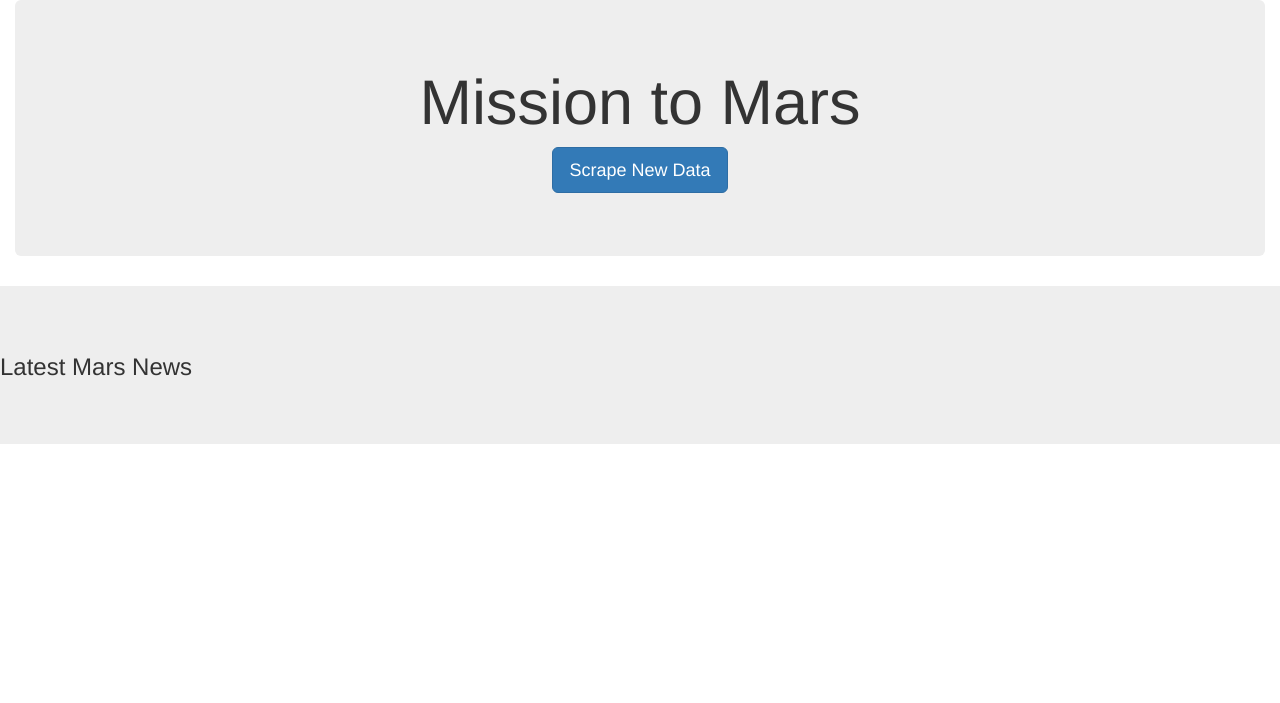
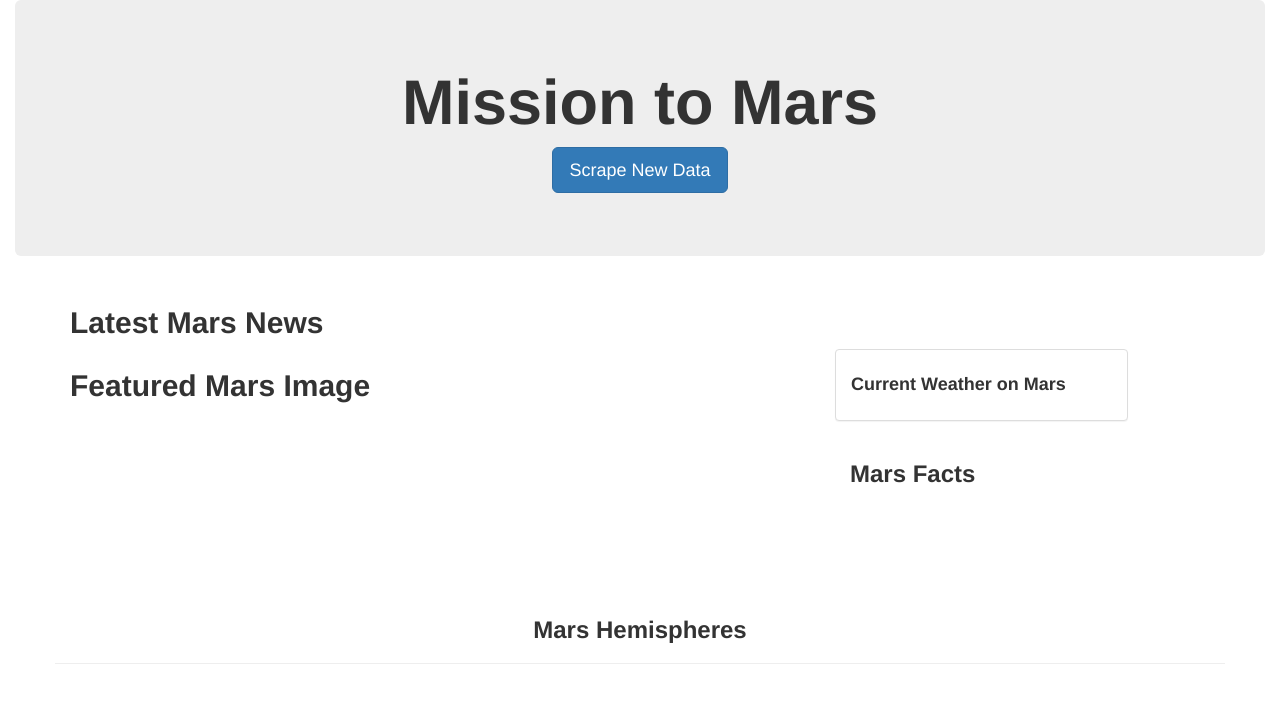
Before and after one commit to gsolohy/web-scraping-challenge, a Flask app: template Missions_to_Mars/templates/index.html in a window 1280 px wide. Shown: the top 703 px of the page. Run offline with Flask 2, Linux system fonts and the light colour scheme; the template is opened without the code that fills it, so the values that code supplies are empty; some libraries are stand-ins or nearby versions.

Commit message:
add screenshots

```diff
--- a/Missions_to_Mars/static/css/style.css
+++ /dev/null
@@ -1,3 +0,0 @@
-h1 {
-    color: blue;
-}
--- a/Missions_to_Mars/templates/index.html
+++ b/Missions_to_Mars/templates/index.html
@@ -10,17 +10,80 @@
   </head>
 
   <body>
+
     <div class="container-fluid">
       <div class="jumbotron text-center">
-      <h1>Mission to Mars</h1>
+        <h1><b>Mission to Mars</b></h1>
         <p><a class="btn btn-primary btn-lg" href="/scrape" role="button">Scrape New Data</a></p>
       </div>
     </div>
 
-  <div class="jumbotron">
-      <h3>Latest Mars News</h3>
-      <h5>{{about_mars.news_title}}</h5>
-      <p>{{about_mars.news_p}}</p>
+    <div class="container">
+
+      <div class="row">
+        <div class="col-md-12">
+          <div class="media">
+            <div class="media-body">
+              <h2><b>Latest Mars News</b></h2>
+              <h3 class="media-heading"><b>{{about_mars.news_title}}</b></h3>
+              <h4><b>{{about_mars.news_date}}</b></h4>
+              <h5><p>{{about_mars.news_p}}</p></h5>
+            </div>
+          </div>
+        </div>
+      </div>
+
+      <div class="row">
+
+        <div class="col-md-8">
+          <h2><b>Featured Mars Image</b></h2>
+          <img src="{{about_mars.featured_image_url}}" class="img-responsive">
+        </div>
+
+        <div class="col-md-3">
+
+          <div class="row">
+            <div class="col-md-14">
+              <div class="panel panel-default">
+                <div class="panel-body">
+                  <h4><b>Current Weather on Mars</b></h4>
+                  <p>{{about_mars.mars_weather}}</p>
+                </div>
+              </div>
+            </div>
+          </div>
+
+          <div class=" row">
+            <div class="col-md-12">
+              <h3><b>Mars Facts</b></h3>
+              {{about_mars.mars_fact_html | safe }}
+            </div>
+          </div>
+        </div>
+
+      </div>
+
+      <div class="row" style="margin-top:80px;">
+
+        <div class="page-header">
+          <div class="col-md-14">
+           <h3 class="text-center"><b>Mars Hemispheres</b></h3>
+          </div>
+        </div>
+
+        {% for hemi in about_mars.hemisphere_image_urls %}
+        <div class="col-md-6">
+          <div class="thumbnail">
+            <img src="{{hemi.img_url}}">
+            <div class="caption">
+              <h4><b>{{hemi.title}}</b></h4>
+            </div>
+          </div>
+        </div>
+        {% endfor %}
+
+      </div>
+
     </div>
 
   </body>
```
Also changed, not shown: 3 other files. Lines whose indentation alone changed are shown as unchanged.
